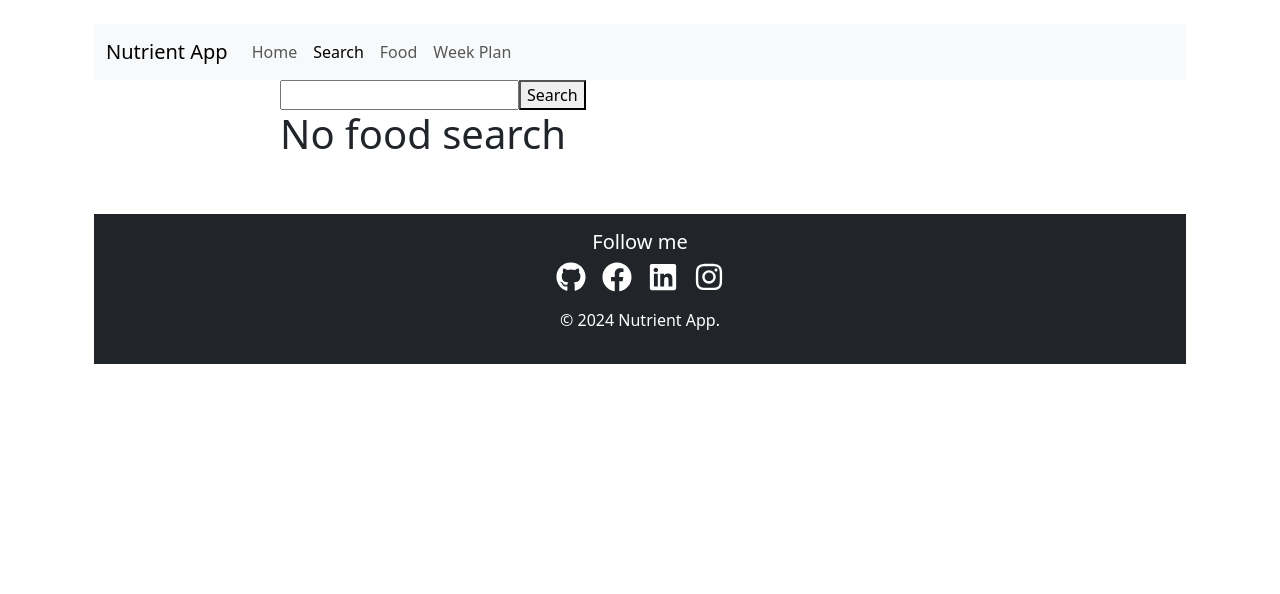
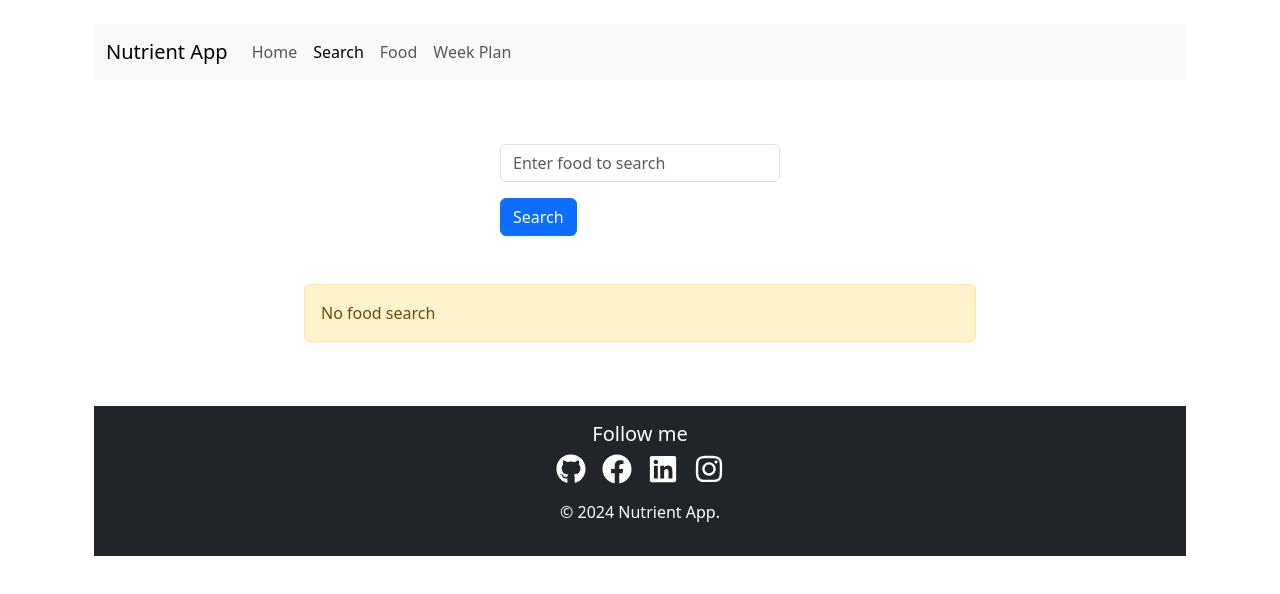
Before and after one commit to anastasia2022be1/nutrient-counter, a React (Vite) app: page /search in a window 1280 px wide. Shown: the top 594 px of the page. Built offline with nearby package versions, Linux system fonts and the light colour scheme.

Commit message:
feat: add Card, ListGroup, ListGroupItem, Container, Alert from 'react-bootstrap' to FoodDetails; add Form, Button, Container, Row, Col from 'react-bootstrap' to  SearchBar; add Container, Row, Col, Card, Button, Alert from 'react-bootstrap' to  SearchList;

```diff
--- a/src/components/FoodDetails.jsx
+++ b/src/components/FoodDetails.jsx
@@ -1,28 +1,33 @@
 import { useContext } from "react";
 import { FoodContext } from "../services/FoodContext.js";
+import { Card, ListGroup, ListGroupItem, Container, Alert } from 'react-bootstrap'; // Импортируем компоненты Bootstrap
 
 export default function FoodDetails() {
   const { foodChoose } = useContext(FoodContext);
+
   return (
-    <>
+    <Container className="mt-4">
       <h1>Food Details</h1>
 
-      {/* Проверка на наличие foodChoose перед рендерингом */}
+      {/* Проверка на наличие выбранного продукта */}
       {foodChoose ? (
-        <div>
-          <h2>{foodChoose.description}</h2>
-          <h3>Nutrients:</h3>
-          <ul>
-            {foodChoose.nutrients.map((nutrient) => (
-              <li key={nutrient.nutrientId}>
-                {nutrient.nutrientName}: {nutrient.value} {nutrient.unitName}
-              </li>
-            ))}
-          </ul>
-        </div>
+        <Card className="mt-3">
+          <Card.Body>
+            <Card.Title>{foodChoose.description}</Card.Title>
+            <Card.Text>Nutrients:</Card.Text>
+
+            <ListGroup variant="flush">
+              {foodChoose.nutrients.map((nutrient) => (
+                <ListGroupItem key={nutrient.nutrientId}>
+                  {nutrient.nutrientName}: {nutrient.value} {nutrient.unitName}
+                </ListGroupItem>
+              ))}
+            </ListGroup>
+          </Card.Body>
+        </Card>
       ) : (
-        <p>No choose</p>
+        <Alert variant="warning">No food selected. Please choose a product.</Alert>
       )}
-    </>
+    </Container>
   );
 }
--- a/src/components/Header.jsx
+++ b/src/components/Header.jsx
@@ -1,6 +1,13 @@
+import { useState } from "react";
 import { NavLink } from "react-router-dom";
 
 export default function Header() {
+  const [isNavCollapsed, setIsNavCollapsed] = useState(true); // Состояние для управления видимостью меню
+
+  const handleNavToggle = () => {
+    setIsNavCollapsed(!isNavCollapsed); // Переключаем состояние
+  };
+
   return (
     <nav className="navbar navbar-expand-lg navbar-light bg-light">
       <div className="container">
@@ -8,15 +15,14 @@ export default function Header() {
         <button
           className="navbar-toggler"
           type="button"
-          data-bs-toggle="collapse"
-          data-bs-target="#navbarNav"
           aria-controls="navbarNav"
-          aria-expanded="false"
+          aria-expanded={!isNavCollapsed} // Используем состояние для управления значением
           aria-label="Toggle navigation"
+          onClick={handleNavToggle} // Обработчик клика
         >
           <span className="navbar-toggler-icon"></span>
         </button>
-        <div className="collapse navbar-collapse" id="navbarNav">
+        <div className={`${isNavCollapsed ? 'collapse' : ''} navbar-collapse`} id="navbarNav">
           <ul className="navbar-nav">
             <li className="nav-item">
               <NavLink className="nav-link" to="/">Home</NavLink>
--- a/src/components/SearchBar.jsx
+++ b/src/components/SearchBar.jsx
@@ -1,24 +1,37 @@
-import { useState } from "react"
+import { useState } from "react";
+import { Form, Button, Container, Row, Col } from 'react-bootstrap'; // Импортируем компоненты Bootstrap
+
 export default function SearchBar({ setSearchFood }) {
   const [query, setQuery] = useState('');
 
   function handleSubmit(e) {
     e.preventDefault();
     setSearchFood(query);
-    //console.log(searchFood);
+  }
 
-  };
   return (
-<section>
-      <form onSubmit={handleSubmit}>
-        <input type="text"
-          value={query}
-          onChange={(e) => setQuery(e.target.value) }
-        />
+    <section>
+      <Container className="mt-3"> {/* Контейнер для отступов и выравнивания */}
+        <Row className="justify-content-center">
+          <Col md={8}> {/* Ограничиваем ширину колонки */}
+            <Form onSubmit={handleSubmit}> {/* Bootstrap форма */}
+              <Form.Group controlId="searchInput">
+                <Form.Control
+                  type="text"
+                  placeholder="Enter food to search"
+                  value={query}
+                  onChange={(e) => setQuery(e.target.value)}
+                  className="mb-3" // Добавляем отступ снизу
+                />
+              </Form.Group>
 
-        <button type="submit">Search</button>
-      </form>
-      </section>
-
-  )
+              <Button variant="primary" type="submit" block>
+                Search
+              </Button>
+            </Form>
+          </Col>
+        </Row>
+      </Container>
+    </section>
+  );
 }
--- a/src/components/SearchList.jsx
+++ b/src/components/SearchList.jsx
@@ -1,13 +1,11 @@
-import { useState, useEffect } from 'react';
+import { useState, useEffect, useContext } from 'react';
 import { useNavigate } from 'react-router-dom';
-import { useContext } from 'react';
 import { FoodContext } from '../services/FoodContext.js';
+import { Container, Row, Col, Card, Button, Alert } from 'react-bootstrap'; // Импорт Bootstrap компонентов
 
 export default function SearchList({ searchFood }) {
-
   const [foodList, setFoodList] = useState(null);
   const { setFoodChoose } = useContext(FoodContext);
-
   const navigate = useNavigate();
 
   const apiKey = '0g1AvHGFZOf9ebkQ00ugb8xAY4MX6ov8rUUu0sLm';
@@ -23,12 +21,10 @@ export default function SearchList({ searchFood }) {
         })
         .then(data => {
           setFoodList(data.foods);
-          console.log(data.foods);
         })
         .catch(error => console.error(error));
     }
   }, [searchFood]);
-
 
   function handleClick(food) {
     // Передаем как описание, так и питательные вещества еды
@@ -39,23 +35,30 @@ export default function SearchList({ searchFood }) {
     navigate('../food');
   }
 
-
-
   return (
-     <section>
+    <Container className="mt-4">
       {foodList == null ? (
-          <h1>No food search</h1>
+        <Alert variant="warning">No food search</Alert> // Используем предупреждение, если ничего не найдено
       ) : (
-          foodList.map(food => (
-            <div key={food.fdcId}>
-              <h2>{food.description}</h2>
-              <h3>{food.brandName}</h3>
-              <h4>{food.brandOwner}</h4>
-
-              <button onClick={() => handleClick(food)}>Food Nutrients</button>
-            </div>
-          ))
+        <Row>
+          {foodList.map((food) => (
+            <Col md={6} lg={4} key={food.fdcId} className="mb-4"> {/* Responsive колонки */}
+              <Card>
+                <Card.Body>
+                  <Card.Title>{food.description}</Card.Title>
+                  <Card.Subtitle className="mb-2 text-muted">{food.brandName}</Card.Subtitle>
+                  <Card.Text>
+                    <strong>Brand Owner:</strong> {food.brandOwner || 'N/A'}
+                  </Card.Text>
+                  <Button variant="primary" onClick={() => handleClick(food)}>
+                    View Nutrients
+                  </Button>
+                </Card.Body>
+              </Card>
+            </Col>
+          ))}
+        </Row>
       )}
-      </section>
-  )
+    </Container>
+  );
 }
--- a/src/pages/FoodPage.jsx
+++ b/src/pages/FoodPage.jsx
@@ -2,9 +2,10 @@ import { useContext } from "react";
 import { FoodContext } from "../services/FoodContext.js";
 import FoodDetails from "../components/FoodDetails.jsx";
 import { saveToLocalStorage, loadFromLocalStorage } from "../services/localStorageUtils.js";
+import { Container, Button, Alert } from 'react-bootstrap'; // Импорт Bootstrap компонентов
 
 export default function FoodPage() {
-    const { foodChoose } = useContext(FoodContext);
+  const { foodChoose } = useContext(FoodContext);
 
   function addToPlan() {
     if (!foodChoose) return; // Если еда не выбрана, выходим
@@ -22,10 +23,18 @@ export default function FoodPage() {
   }
 
   return (
-    <>
-
-      <FoodDetails />
-      <button onClick={addToPlan}>Add to WeekPlan</button>
-    </>
+    <Container className="mt-4">
+      {/* Проверка на наличие выбранного продукта, если нет — выводим сообщение */}
+      {!foodChoose ? (
+        <Alert variant="warning">No food selected. Please choose a product.</Alert>
+      ) : (
+        <>
+          <FoodDetails />
+          <Button variant="success" onClick={addToPlan} className="mt-3">
+            Add to WeekPlan
+          </Button>
+        </>
+      )}
+    </Container>
   );
 }
--- a/src/pages/SearchPage.jsx
+++ b/src/pages/SearchPage.jsx
@@ -1,15 +1,24 @@
 import { useState } from 'react';
 import SearchBar from '../components/SearchBar.jsx';
 import SearchList from '../components/SearchList.jsx';
+import { Container, Row, Col } from 'react-bootstrap'; // Импортируем компоненты Bootstrap
 
 export default function SearchPage() {
-    const [searchFood, setSearchFood] = useState('');
+  const [searchFood, setSearchFood] = useState('');
+
   return (
-    <>
-      <SearchBar setSearchFood={setSearchFood} />
+    <Container className="mt-5"> {/* Добавляем контейнер с верхним отступом */}
+      <Row className="justify-content-center"> {/* Центрируем строку с поисковой строкой */}
+        <Col md={8}> {/* Указываем размер колонки для средней ширины экрана */}
+          <SearchBar setSearchFood={setSearchFood} />
+        </Col>
+      </Row>
 
-      <SearchList searchFood={searchFood} />
-
-    </>
+      <Row className="mt-4"> {/* Добавляем верхний отступ для списка */}
+        <Col>
+          <SearchList searchFood={searchFood} />
+        </Col>
+      </Row>
+    </Container>
   );
 }
--- a/src/pages/WeekPlanPage.jsx
+++ b/src/pages/WeekPlanPage.jsx
@@ -1,5 +1,7 @@
 import React, { useEffect, useState } from "react";
 import { loadFromLocalStorage, saveToLocalStorage } from "../services/localStorageUtils.js";
+import { Container, Table, Button, Alert } from 'react-bootstrap';
+
 
 export default function WeekPlanPage() {
   const [weekPlan, setWeekPlan] = useState({});// Инициализация состояния для хранения плана на неделю
@@ -28,17 +30,20 @@ export default function WeekPlanPage() {
 
 
   return (
-    <div>
-      <h1>Your Week Plan</h1>
+    <Container className="mt-4">
+      <h1 className="text-center mb-4">Your Week Plan</h1>
 
-      <button onClick={deleteAll}>Delete All</button>
+      {/* Кнопка для удаления всех продуктов */}
+      <Button variant="danger" onClick={deleteAll} className="mb-4">
+        Delete All
+      </Button>
 
       {Object.keys(weekPlan).length === 0 ? (// Проверка, пустой ли план
-        <p>No items in your week plan.</p>// Сообщение, если план пуст
+        <Alert variant="warning">No items in your week plan.</Alert>// Сообщение, если план пуст
         //  Object.keys(weekPlan) для проверки, есть ли элементы в weekPlan. Если длина массива, полученного с помощью Object.keys, равна 0, это означает, что объект пуст.
       ) : (
         <>
-          <table>
+          <Table striped bordered hover responsive>
             <thead>
               <tr>
                 <th>Food Description</th>
@@ -61,7 +66,12 @@ export default function WeekPlanPage() {
                     <td>{nutrients[0].value}</td>
                     <td>{nutrients[0].unitName}</td>
                     <td rowSpan={nutrients.length}>
-                      <button onClick={() => deleteProduct(description)}>Delete Product</button>
+                      <Button
+                        variant="danger"
+                        onClick={() => deleteProduct(description)}
+                      >
+                        Delete Product
+                      </Button>
                     </td>
                   </tr>
                     {nutrients.slice(1).map((nutrient) => (
@@ -76,9 +86,9 @@ export default function WeekPlanPage() {
                 </React.Fragment>
               ))}
             </tbody>
-          </table>
+          </Table>
         </>
       )}
-    </div>
+    </Container>
   );
 }
```
Also changed, not shown: src/pages/HomePage.jsx (+18 -9 lines). Lines whose indentation alone changed are shown as unchanged.
